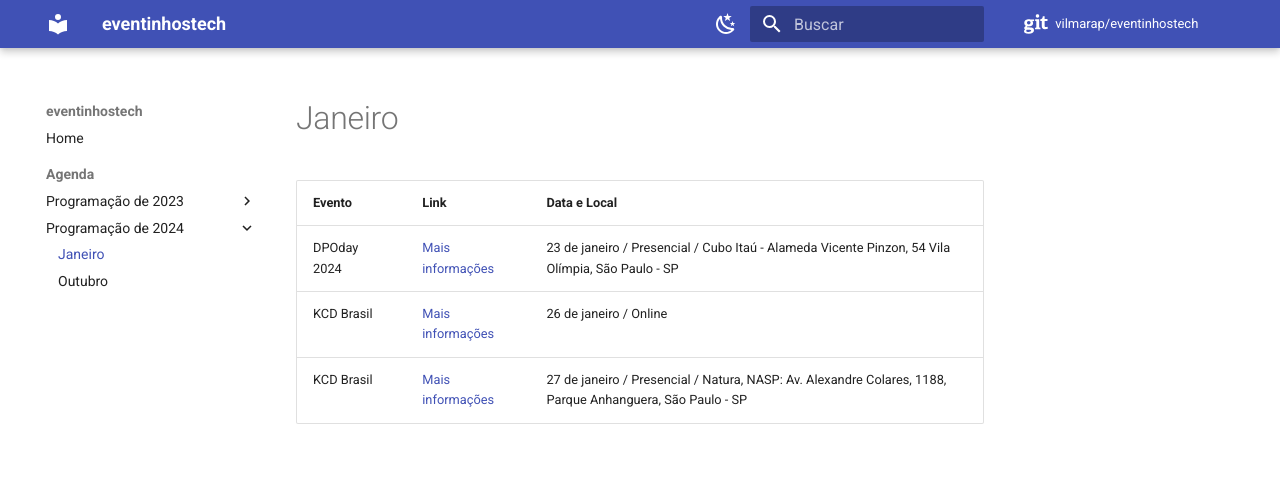
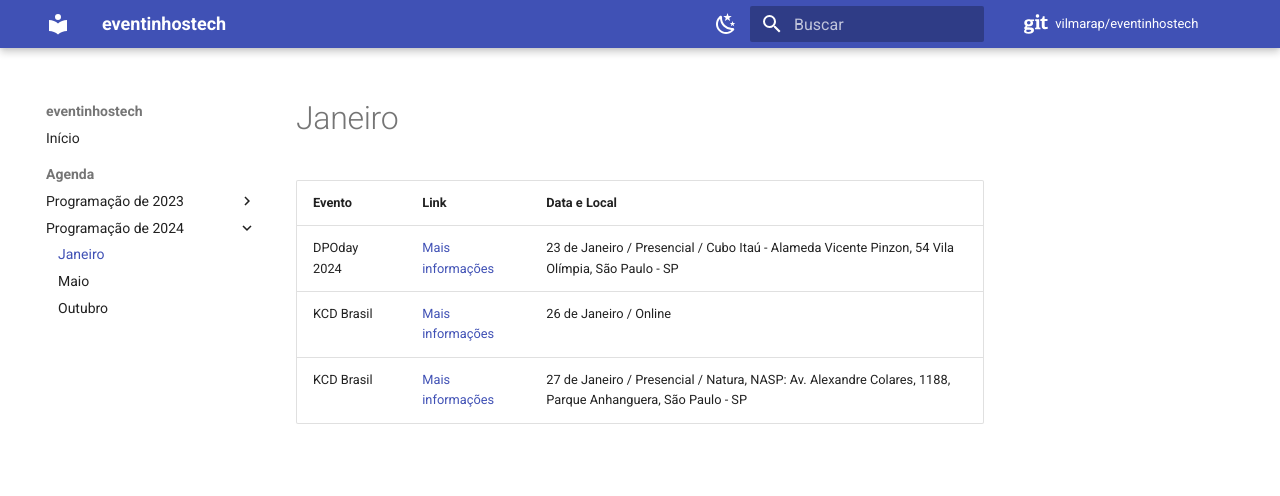
Before and after one commit to vilmarap/eventinhostech, an MkDocs documentation site: the page built from docs/programacao2024/janeiro2024.md, in a window 1280 px wide. Shown: the top 496 px of the page. Built offline with MkDocs 1.6.1 and Material for MkDocs 9.7.7, drawn with Linux system fonts in a browser that asks for light colours; comment, search, counter and statistics services are not loaded.

```diff
--- a/docs/programacao2024/janeiro2024.md
+++ b/docs/programacao2024/janeiro2024.md
@@ -1,5 +1,5 @@
 | **Evento&nbsp;&nbsp;&nbsp;&nbsp;&nbsp;&nbsp;&nbsp;&nbsp;&nbsp;&nbsp;&nbsp;&nbsp;**               | **Link**                                                | **Data e Local**
 | ----------------- | ---------------------------------------------------------------- | ---------------------------------------------------------------- |
-| DPOday 2024       | [Mais informações](https://www.sympla.com.br/evento/dpoday-2024/2170793) | 23 de janeiro / Presencial / Cubo Itaú - Alameda Vicente Pinzon, 54 Vila Olímpia, São Paulo - SP |
-| KCD Brasil       | [Mais informações](https://community.cncf.io/kcd-brasil/) | 26 de janeiro / Online |
-| KCD Brasil       | [Mais informações](https://community.cncf.io/kcd-brasil/) | 27 de janeiro / Presencial / Natura, NASP: Av. Alexandre Colares, 1188, Parque Anhanguera, São Paulo - SP |
+| DPOday 2024       | [Mais informações](https://www.sympla.com.br/evento/dpoday-2024/2170793) | 23 de Janeiro / Presencial / Cubo Itaú - Alameda Vicente Pinzon, 54 Vila Olímpia, São Paulo - SP |
+| KCD Brasil       | [Mais informações](https://community.cncf.io/kcd-brasil/) | 26 de Janeiro / Online |
+| KCD Brasil       | [Mais informações](https://community.cncf.io/kcd-brasil/) | 27 de Janeiro / Presencial / Natura, NASP: Av. Alexandre Colares, 1188, Parque Anhanguera, São Paulo - SP |
--- a/mkdocs.yml
+++ b/mkdocs.yml
@@ -21,7 +21,7 @@ theme:
   - navigation.sections
 
 nav:
-  - Home: index.md
+  - Início: index.md
   - Agenda:
     - Programação de 2023:
       - Outubro: programacao2023/outubro2023.md
@@ -29,4 +29,5 @@ nav:
       - Dezembro: programacao2023/dezembro2023.md
     - Programação de 2024:
       - Janeiro: programacao2024/janeiro2024.md
+      - Maio: programacao2024/maio2024.md
       - Outubro: programacao2024/outubro2024.md
```
Also changed, not shown: docs/programacao2023/dezembro2023.md (+1 -0 lines), docs/programacao2023/novembro2023.md (+1 -0 lines), docs/programacao2024/maio2024.md (added, +3 -0 lines), docs/programacao2024/outubro2024.md (+1 -0 lines).
